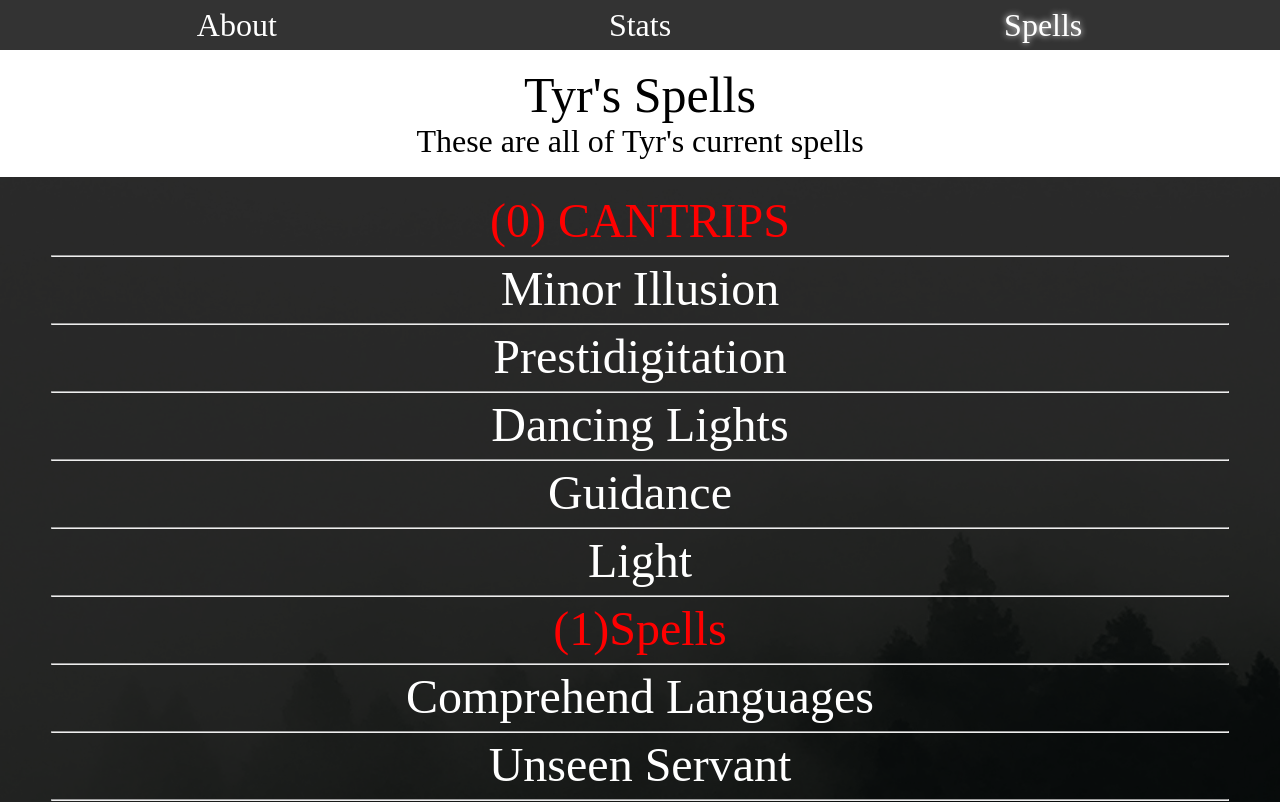
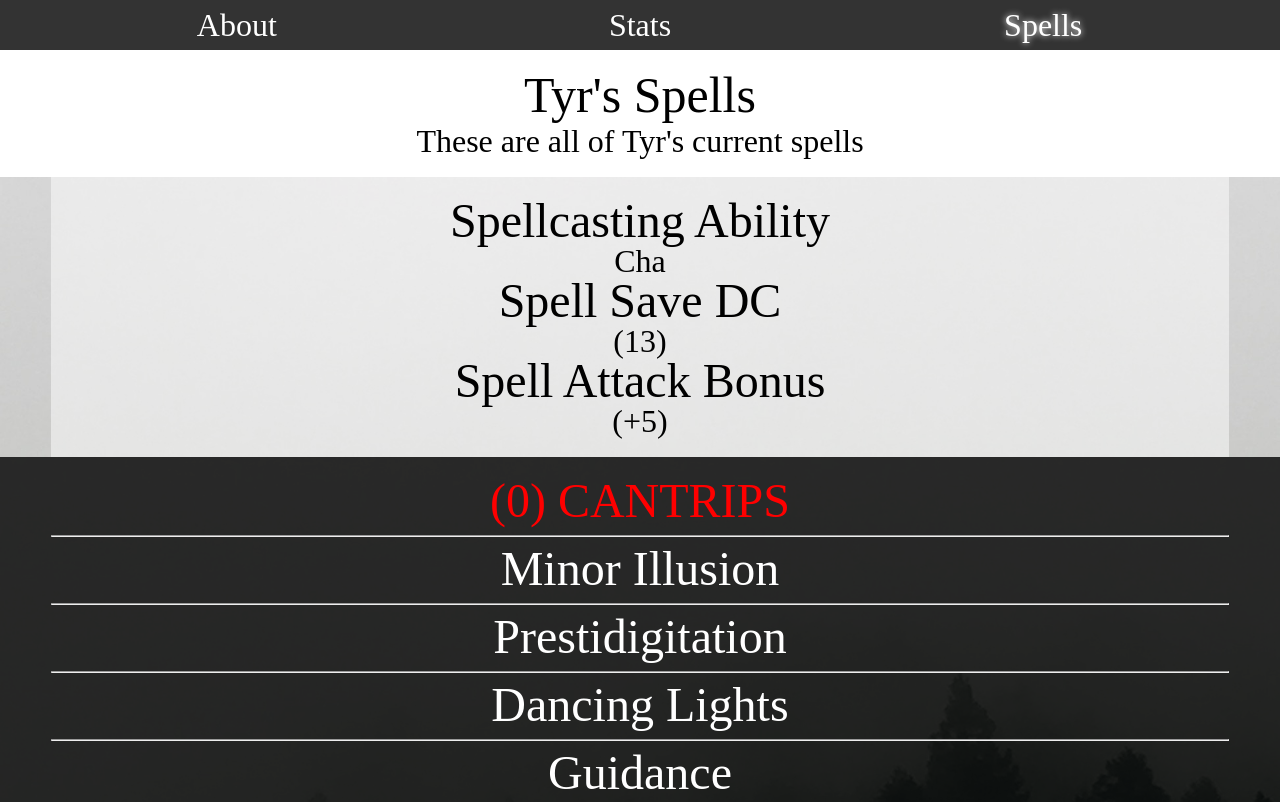
Before and after one commit to mutatersammich/dndSheet, a plain HTML site: page spells/index.html in a window 1280 px wide. Shown: the top 802 px of the page. Drawn offline with Linux system fonts and the light colour scheme.

Commit message:
added important stats on spell page

```diff
--- a/spells/index.html
+++ b/spells/index.html
@@ -31,6 +31,22 @@
       <p>These are all of Tyr's current spells</p>
     </div>
     <div class="content">
+      <div class="info-1">
+        <div class="spell-stats container">
+          <div class="spellCasting">
+            <h1>Spellcasting Ability</h1>
+            <p>Cha</p>
+          </div>
+          <div class="spellSave">
+            <h1>Spell Save DC</h1>
+            <p>(13)</p>
+          </div>
+          <div class="SpellAttack">
+            <h1>Spell Attack Bonus</h1>
+            <p>(+5)</p>
+          </div>
+        </div>
+      </div>
       <div class="info-2">
         <div class="spells container">
           <h1><span>(0) CANTRIPS</span></h1>
--- a/stylesheet/sass/core.sass
+++ b/stylesheet/sass/core.sass
@@ -97,6 +97,18 @@ html, body
     background-color:
 
     .info-1
+      .spell-stats
+        display: flex
+        justify-content: center
+        align-items: center
+        flex-direction: column
+        text-align: center
+        padding: 20px 0px
+        background-color: rgba(255,255,255,0.5)
+        h1
+          font-size: 3em
+        p
+          font-size: 2em
 
       display: flex
       justify-content: center
@@ -131,6 +143,7 @@ html, body
 
           margin-left: 20px
           margin-top: 14px
+
       .base-info
         display: flex
         justify-items: space-between
```
Also changed, not shown: stylesheet/css/core-min.css.
